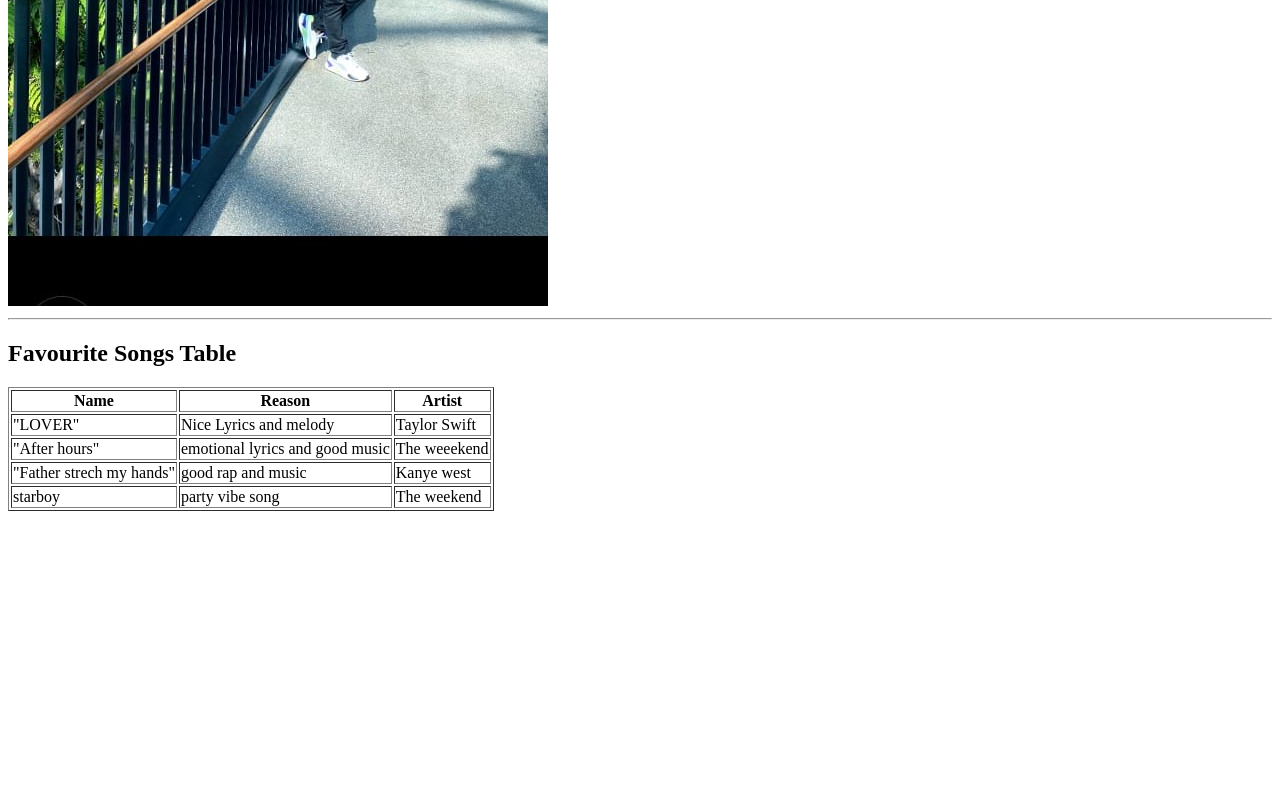
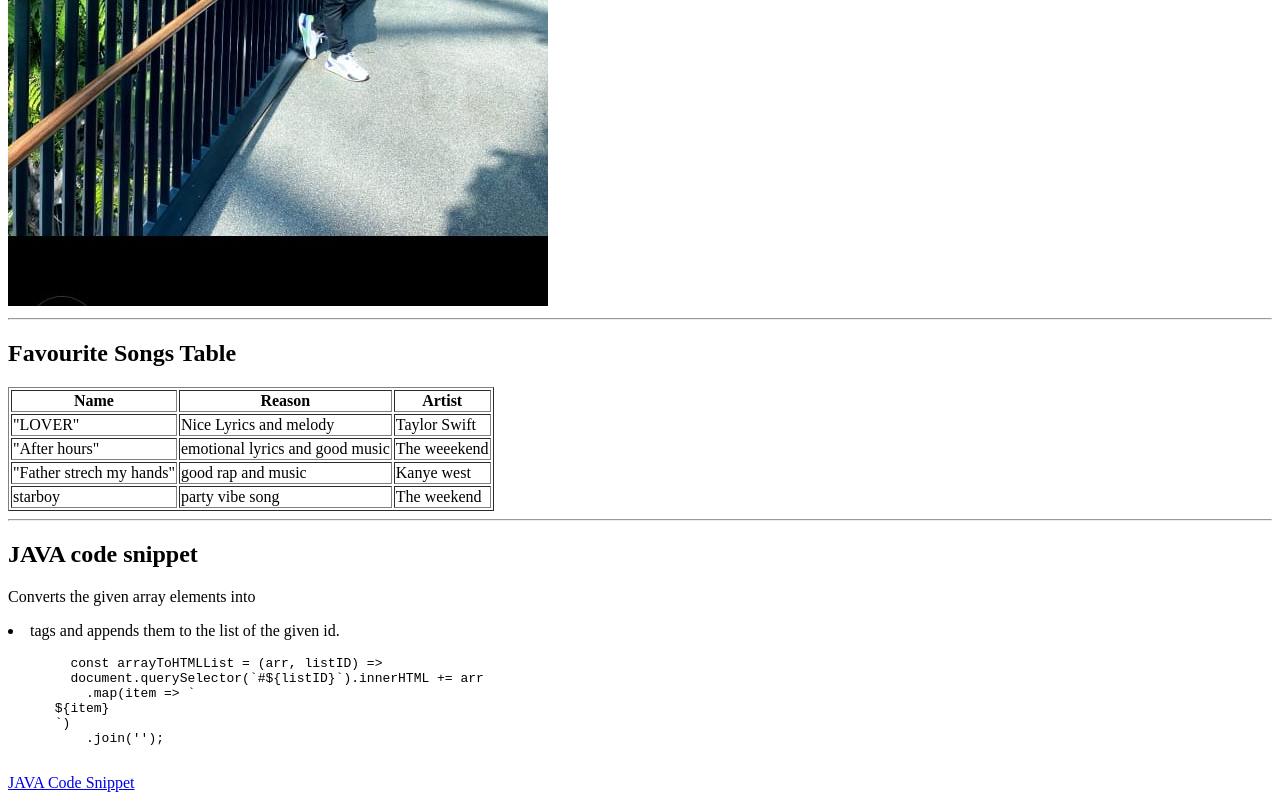
Before and after one commit to 44-563-Web-Apps-S24/44563-webapps-s24-assignment3-saicharanreddysuravarapu, a plain HTML site: page mymedia.html in a window 1280 px wide. Shown: the part 706-1506 px from the top of the page. Before the commit the page ends 1225 px from the top, so only its background shows below. Drawn offline with Linux system fonts and the light colour scheme.

Commit message:
added code snippet

```diff
--- a/mymedia.html
+++ b/mymedia.html
@@ -49,6 +49,20 @@
         </tbody>
     </table>
 
+    <hr>
+
+    <h2>JAVA code snippet</h2>
+    <p>Converts the given array elements into <li> tags and appends them to the list of the given id.</p>
+    <pre>
+        const arrayToHTMLList = (arr, listID) =>
+        document.querySelector(`#${listID}`).innerHTML += arr
+          .map(item => `
+      ${item}
+      `)
+          .join('');
+    </pre>
+
+    <a href="https://code.pieces.app/collections/javascript">JAVA Code Snippet</a>
 
 
     </body>
```
